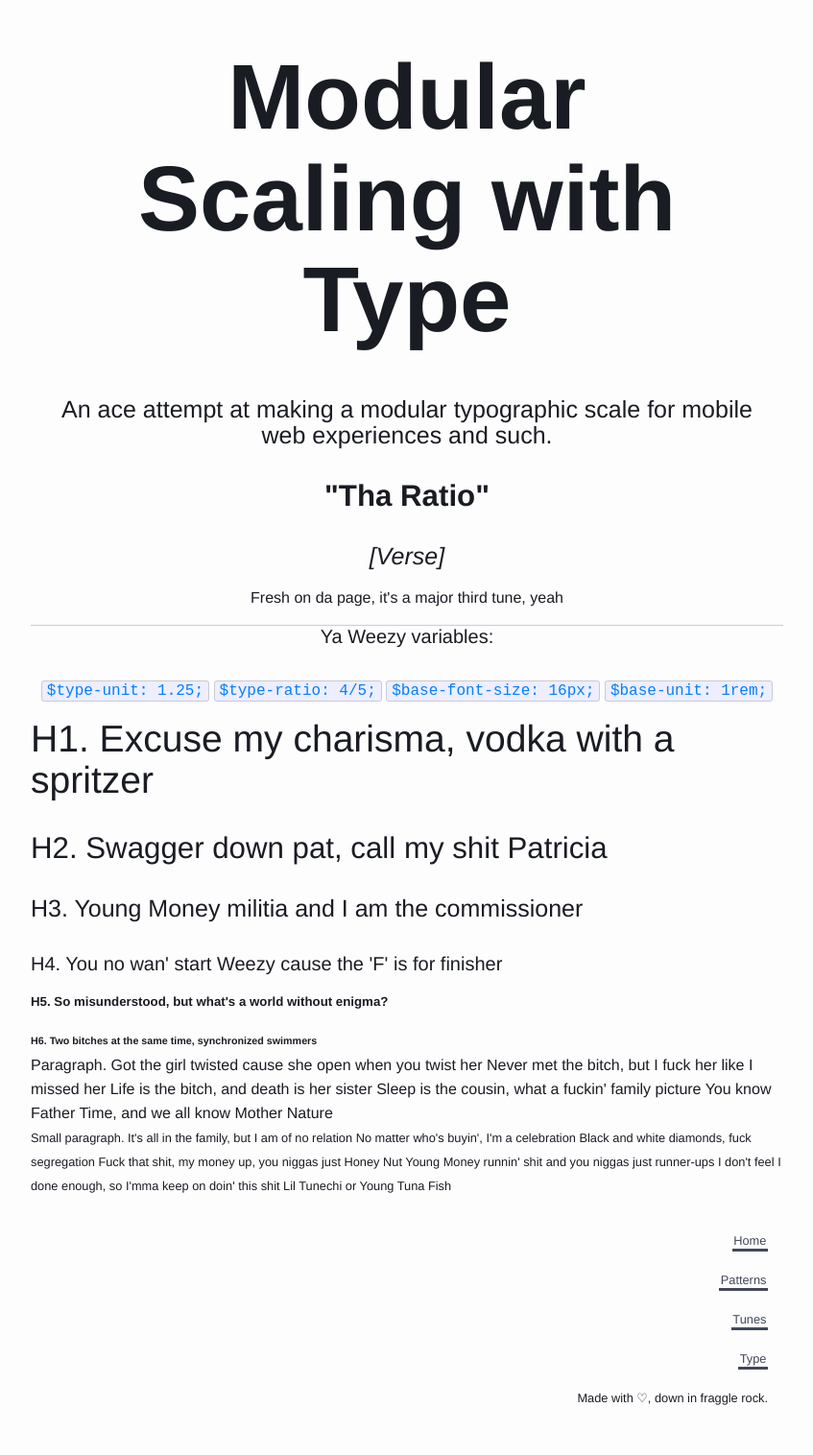
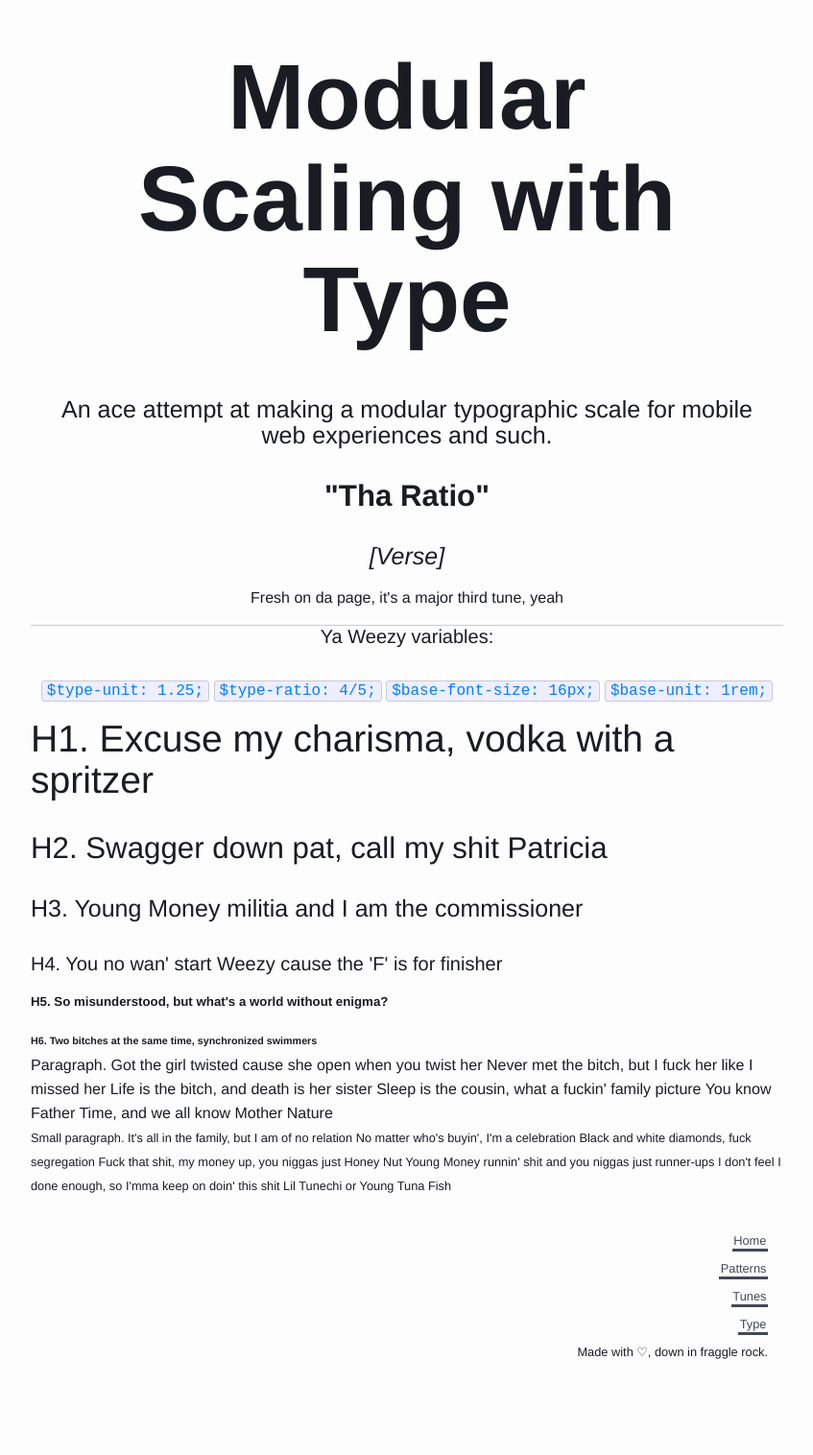
Before and after one commit to EricaJaclynStein/wearethedesigners, a Jekyll site: the page built from type.html, in a window 1280 px wide. Shown: the whole page at 96% size, without its empty margins (216-1063 px from the left). Built offline with Jekyll 4.4.1, drawn with Linux system fonts in a browser that asks for light colours; nearby versions of some CDN libraries; after the commit the page ends 1468 px from its top, so only the background shows below that.

Commit message:
fixed footer spacing between items

```diff
--- a/_sass/_base.scss
+++ b/_sass/_base.scss
@@ -24,8 +24,13 @@ body, h1, h2, h3, h4, h5, h6, p, small, blockquote, pre, hr, dl, dd, ol, ul, fig
   padding: 0;
 }
 
-h1, h2, h3, h4, h5, h6 p, small, blockquote, pre, ul, ol, dl, figure, %vertical-rhythm {
-  margin-bottom: $base-spacing;
+h1, h2, h3, h4, h5, h6 p, small, blockquote, pre, ul, ol, dl, figure,
+%vertical-rhythm {
+  margin-bottom: 0;
+}
+
+h1, h2, h3, h4, h5, h6 p, small, blockquote {
+  margin-bottom: 1rem;
 }
 
 img {
@@ -34,10 +39,10 @@ img {
 }
 
 ul, ol {
-  margin-bottom: $base-spacing;
+  margin-bottom: 0.25rem;
 
   li {
-    margin-bottom: $base-spacing;
+    margin-bottom: 0.25rem;
   }
 }
 
--- a/_sass/_custom.scss
+++ b/_sass/_custom.scss
@@ -273,6 +273,8 @@
   text-align: left;
 }
 
+/* F O O T E R ––––––––––––––––––––––––––––––––––––*/
+
 .site-footer {
     padding: $base-spacing 0;
 }
@@ -287,6 +289,9 @@
   text-align: right;
 }
 
+
+/* T U N E S ––––––––––––––––––––––––––––––––––––––*/
+
 .music-player {
   position: relative;
   margin: 0 auto;
@@ -296,6 +301,7 @@
 
 
 /* D E V I C E S ––––––––––––––––––––––––––––––––––*/
+
 
 @media only screen and (min-width: $bp-sm-lap) {
   body {
```
Also changed, not shown: 1 other file.
